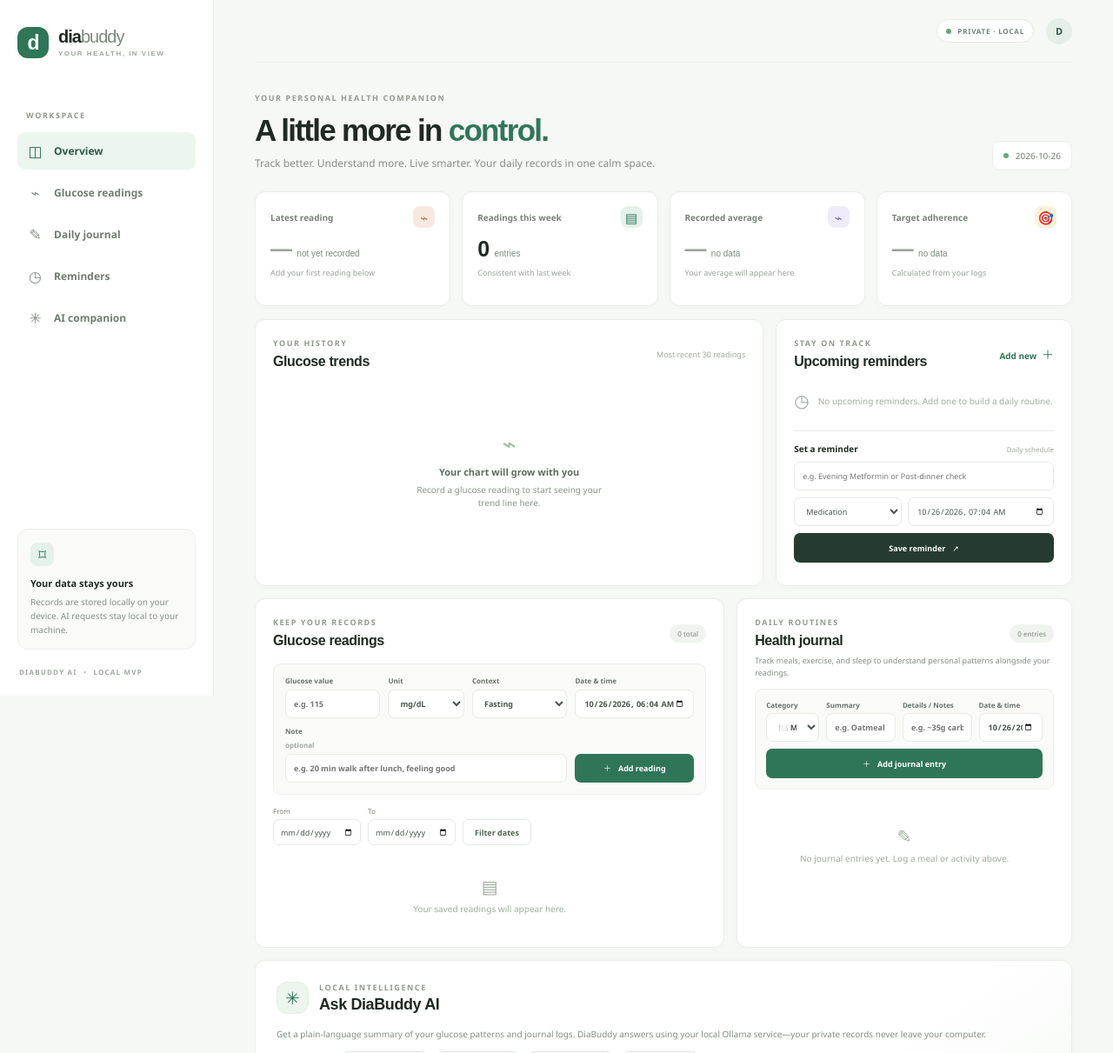
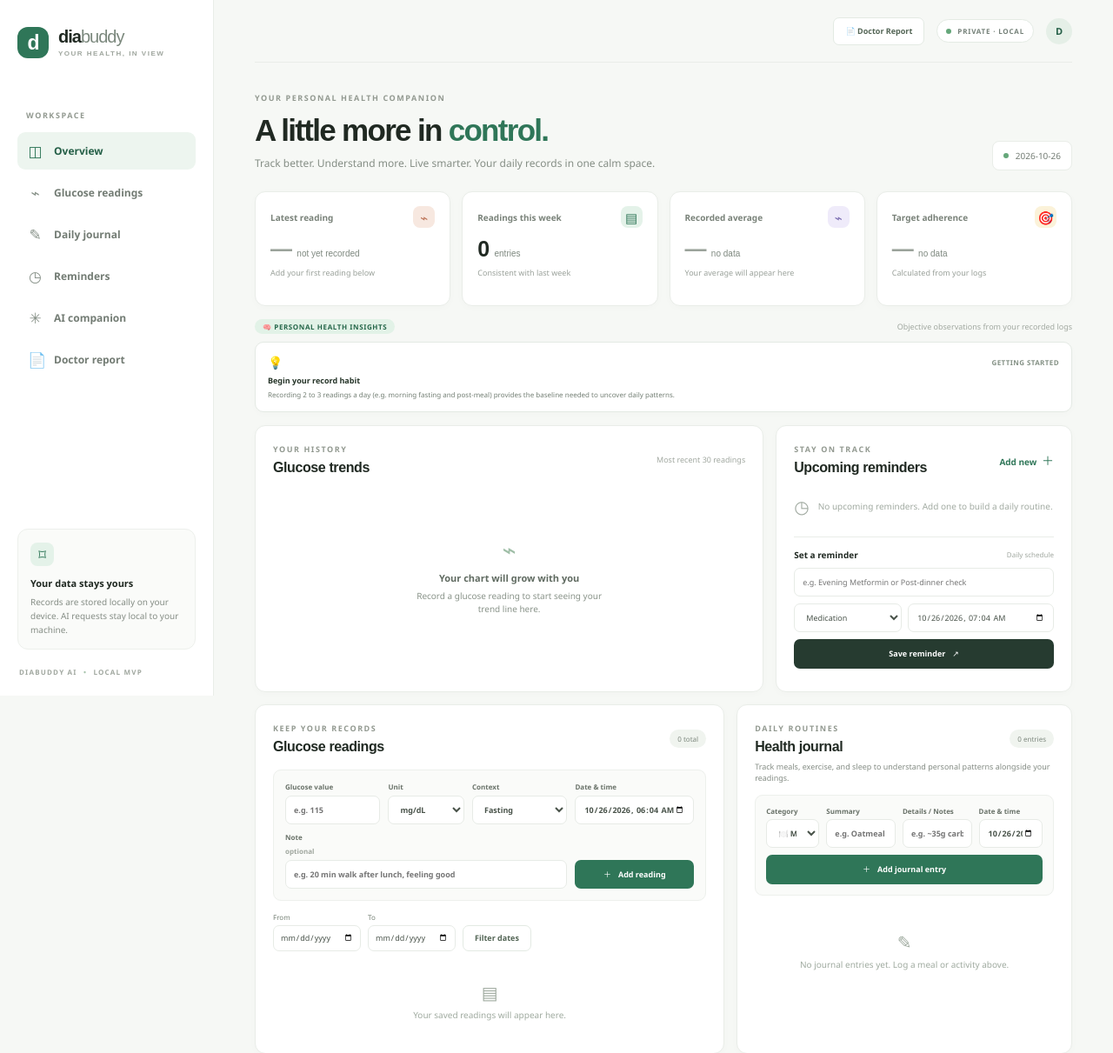
Before and after one commit to vinuthchubbali-tech/diabuddy-ai, a Flask app: page / in a window 1280 px wide. Shown: the top 1211 px of the page at 87% size. Run offline with Flask 3, Linux system fonts and the light colour scheme; data that the repository does not hold is empty.

Commit message:
feat: add Doctor Appointment Report Generator and Personal Health Insights engine

```diff
--- a/app.py
+++ b/app.py
@@ -1,7 +1,7 @@
 import math
 import os
 import secrets
-from datetime import date, datetime
+from datetime import date, datetime, timedelta
 from pathlib import Path
 
 from flask import (
@@ -21,6 +21,7 @@ from services.ai_assistant import build_assistant_prompt, query_ollama
 from services.analytics import (
     classify_reading,
     compute_statistics,
+    generate_health_insights,
     prepare_chart_data,
 )
 from services.journal import (
@@ -113,16 +114,18 @@ def get_dashboard_data(db_path=None):
     for r in readings:
         r["classification"] = classify_reading(r["value"], r["unit"], r["context"])
 
-    stats = compute_statistics(readings)
-    chart_readings = prepare_chart_data(readings, limit=30)
     upcoming_reminders, recent_reminders = get_reminders(target_db, limit=8)
     journal_entries = get_journal_entries(target_db, limit=12)
+    stats = compute_statistics(readings)
+    insights = generate_health_insights(readings, journal_entries)
+    chart_readings = prepare_chart_data(readings, limit=30)
 
     return {
         "readings": readings,
         "chart_readings": chart_readings,
         "latest": readings[0] if readings else None,
         "stats": stats,
+        "insights": insights,
         "weekly_count": stats["weekly_count"],
         "weekly_delta": stats["weekly_delta"],
         "averages": stats["averages"],
@@ -167,6 +170,71 @@ def index():
     data["from_date"] = from_date
     data["to_date"] = to_date
     return render_template("index.html", **data)
+
+
+@app.get("/report")
+def doctor_report_route():
+    try:
+        days = int(request.args.get("days", "14"))
+    except (TypeError, ValueError):
+        days = 14
+    if days not in {7, 14, 30, 90}:
+        days = 14
+
+    now = datetime.now()
+    start_dt = now - timedelta(days=days)
+    start_iso = start_dt.isoformat(timespec="minutes")
+
+    with get_db(app.config["DATABASE_PATH"]) as db:
+        readings_rows = db.execute(
+            """
+            SELECT * FROM readings
+            WHERE recorded_at >= ?
+            ORDER BY recorded_at DESC, id DESC
+            """,
+            (start_iso,),
+        ).fetchall()
+        journal_rows = db.execute(
+            """
+            SELECT * FROM journal_entries
+            WHERE logged_at >= ?
+            ORDER BY logged_at DESC, id DESC
+            """,
+            (start_iso,),
+        ).fetchall()
+        reminders_rows = db.execute(
+            """
+            SELECT * FROM reminders
+            WHERE scheduled_at >= ?
+            ORDER BY scheduled_at ASC
+            """,
+            (start_iso,),
+        ).fetchall()
+
+    readings = [dict(r) for r in readings_rows]
+    for r in readings:
+        r["classification"] = classify_reading(r["value"], r["unit"], r["context"])
+
+    journal_entries = [dict(j) for j in journal_rows]
+    reminders = [dict(rem) for rem in reminders_rows]
+
+    stats = compute_statistics(readings)
+    insights = generate_health_insights(readings, journal_entries)
+    completed_reminders_count = sum(1 for rem in reminders if rem.get("completed") == 1)
+
+    return render_template(
+        "report.html",
+        readings=readings,
+        journal_entries=journal_entries,
+        stats=stats,
+        insights=insights,
+        days=days,
+        start_date=start_dt.strftime("%b %d, %Y"),
+        end_date=now.strftime("%b %d, %Y"),
+        generated_at=now.strftime("%b %d, %Y %H:%M"),
+        total_reminders_count=len(reminders),
+        completed_reminders_count=completed_reminders_count,
+    )
 
 
 @app.post("/readings")
--- a/services/analytics.py
+++ b/services/analytics.py
@@ -144,3 +144,131 @@ def prepare_chart_data(readings: list[dict], limit: int = 30) -> list[dict]:
     matched = [r for r in readings if r["unit"] == chart_unit][:limit]
     # Reverse so the chart flows chronologically (left to right)
     return list(reversed(matched))
+
+
+def generate_health_insights(
+    readings: list[dict], journal: list[dict] | None = None
+) -> list[dict]:
+    """Generate objective, non-diagnostic observational insights from recorded logs.
+
+    Insights explain data volume, compare contexts, and avoid claiming direct causation.
+    """
+    insights = []
+    if not readings:
+        return [
+            {
+                "icon": "💡",
+                "tag": "Getting Started",
+                "title": "Begin your record habit",
+                "body": "Recording 2 to 3 readings a day (e.g. morning fasting and post-meal) provides the baseline needed to uncover daily patterns.",
+            }
+        ]
+
+    stats = compute_statistics(readings)
+    now = datetime.now()
+
+    # 1. Tracking Frequency & Consistency
+    weekly_cnt = stats["weekly_count"]
+    delta = stats["weekly_delta"]
+    if delta > 0:
+        insights.append(
+            {
+                "icon": "📈",
+                "tag": "Consistency",
+                "title": f"Logging frequency increased (+{delta} this week)",
+                "body": f"You logged {weekly_cnt} readings in the last 7 days. Higher logging frequency helps build a reliable health record.",
+            }
+        )
+    elif delta < 0 and abs(delta) >= 3:
+        insights.append(
+            {
+                "icon": "ℹ️",
+                "tag": "Observation",
+                "title": f"Fewer entries logged this week ({weekly_cnt} vs {stats['previous_weekly_count']})",
+                "body": "Logging consistently across both weekdays and weekends provides a more complete picture for your doctor.",
+            }
+        )
+    else:
+        insights.append(
+            {
+                "icon": "🎯",
+                "tag": "Routine",
+                "title": f"Steady recording routine ({weekly_cnt} this week)",
+                "body": "Your recording volume is steady. Consistent data gives your healthcare team clear visibility into your routine.",
+            }
+        )
+
+    # 2. Fasting vs Post-meal comparison
+    fasting = [r["value"] for r in readings if r.get("context") == "Fasting"]
+    after_meal = [r["value"] for r in readings if r.get("context") == "After meal"]
+    unit = readings[0]["unit"]
+
+    if fasting and after_meal:
+        f_avg = sum(fasting) / len(fasting)
+        p_avg = sum(after_meal) / len(after_meal)
+        diff = p_avg - f_avg
+        if diff > 0:
+            insights.append(
+                {
+                    "icon": "🍽️",
+                    "tag": "Context Pattern",
+                    "title": f"Post-meal entries average {diff:.0f} {unit} higher than fasting",
+                    "body": f"Fasting average: {f_avg:.1f} {unit} · Post-meal average: {p_avg:.1f} {unit}. Post-prandial rises are natural; review this spread with your clinician.",
+                }
+            )
+        else:
+            insights.append(
+                {
+                    "icon": "🍽️",
+                    "tag": "Context Pattern",
+                    "title": f"Post-meal and fasting averages are close",
+                    "body": f"Fasting: {f_avg:.1f} {unit} · Post-meal: {p_avg:.1f} {unit}. Stable averages suggest balanced meal compositions.",
+                }
+            )
+
+    # 3. Target Range Adherence
+    in_range = stats["in_range_percent"]
+    if in_range is not None:
+        if in_range >= 70:
+            insights.append(
+                {
+                    "icon": "⭐",
+                    "tag": "Adherence",
+                    "title": f"{in_range}% of readings within general target ranges",
+                    "body": "A strong majority of your recorded readings fall within ADA reference guidelines (Fasting 80–130, Post-meal <180 mg/dL).",
+                }
+            )
+        else:
+            insights.append(
+                {
+                    "icon": "📊",
+                    "tag": "Educational Target",
+                    "title": f"{in_range}% of readings currently in reference target range",
+                    "body": "Discuss these recorded ranges with your healthcare professional to customize targets specific to your care plan.",
+                }
+            )
+
+    # 4. Lifestyle Journal Observations
+    if journal:
+        exercise_entries = [j for j in journal if j.get("category") == "Exercise"]
+        sleep_entries = [j for j in journal if j.get("category") == "Sleep"]
+        if exercise_entries:
+            insights.append(
+                {
+                    "icon": "🏃",
+                    "tag": "Lifestyle Observation",
+                    "title": f"{len(exercise_entries)} physical activities tracked",
+                    "body": "Active movement was logged alongside your readings. Comparing exercise days to glucose trends can reveal helpful routines.",
+                }
+            )
+        elif sleep_entries:
+            insights.append(
+                {
+                    "icon": "🌙",
+                    "tag": "Rest & Routine",
+                    "title": f"{len(sleep_entries)} sleep records logged",
+                    "body": "Regular sleep schedules help maintain insulin sensitivity. Continue tracking your sleep duration alongside readings.",
+                }
+            )
+
+    return insights[:4]
--- a/static/style.css
+++ b/static/style.css
@@ -243,6 +243,18 @@ td { padding: 10px 8px; border-bottom: 1px solid #f1f3f0; color: #697269; font-s
 .page-footer { display: flex; justify-content: space-between; padding: 12px 2px 0; color: #9ca49c; font-size: 8px; }
 .sr-only { position: absolute; width: 1px; height: 1px; overflow: hidden; clip: rect(0,0,0,0); white-space: nowrap; clip-path: inset(50%); }
 
+/* Personal Health Insights */
+.insights-section { margin-bottom: 15px; }
+.insights-header { display: flex; align-items: center; justify-content: space-between; margin-bottom: 9px; }
+.insights-pill { font-size: 8px; font-weight: 700; color: #256649; background: #e2f2e7; padding: 3px 9px; border-radius: 12px; letter-spacing: 0.6px; }
+.insights-grid { display: grid; grid-template-columns: repeat(auto-fit, minmax(240px, 1fr)); gap: 11px; }
+.insight-card { padding: 13px 14px; border: 1px solid #e4eae4; border-radius: 10px; background: #fff; box-shadow: 0 2px 8px #24362405; display: flex; flex-direction: column; gap: 4px; }
+.insight-top { display: flex; align-items: center; justify-content: space-between; margin-bottom: 2px; }
+.insight-icon { font-size: 14px; }
+.insight-tag { font-size: 8px; font-weight: 700; color: #849185; text-transform: uppercase; letter-spacing: 0.4px; }
+.insight-card strong { font-size: 9px; color: #253428; line-height: 1.35; }
+.insight-card p { margin: 0; font-size: 8px; color: #727e73; line-height: 1.45; }
+
 /* Responsive */
 @media (min-width: 1500px) {
   .main-content { margin-right: auto; padding-right: 62px; padding-left: 62px; }
--- a/templates/index.html
+++ b/templates/index.html
@@ -23,6 +23,7 @@
         <a class="nav-link" href="#journal"><span>✎</span> Daily journal</a>
         <a class="nav-link" href="#reminders"><span>◷</span> Reminders</a>
         <a class="nav-link" href="#assistant"><span>✳</span> AI companion</a>
+        <a class="nav-link" href="{{ url_for('doctor_report_route') }}"><span>📄</span> Doctor report</a>
       </nav>
       <div class="sidebar-bottom">
         <div class="privacy-card">
@@ -38,6 +39,7 @@
       <header class="topbar">
         <div class="mobile-brand"><span class="brand-mark">d</span><strong>diabuddy</strong></div>
         <div class="topbar-spacer"></div>
+        <a class="button button-light no-mobile" href="{{ url_for('doctor_report_route') }}" style="font-size:9px; height:32px;">📄 Doctor Report</a>
         <span class="local-badge"><span></span> PRIVATE · LOCAL</span>
         <div class="avatar" aria-hidden="true">D</div>
       </header>
@@ -125,6 +127,28 @@
           {% endif %}
         </article>
       </section>
+
+      <!-- Personal Health Insights (Phase 2 Feature) -->
+      {% if insights %}
+        <section class="insights-section" aria-label="Personal health insights">
+          <div class="insights-header">
+            <span class="insights-pill">🧠 PERSONAL HEALTH INSIGHTS</span>
+            <small class="subtle-label">Objective observations from your recorded logs</small>
+          </div>
+          <div class="insights-grid">
+            {% for item in insights %}
+              <div class="insight-card">
+                <div class="insight-top">
+                  <span class="insight-icon">{{ item.icon }}</span>
+                  <span class="insight-tag">{{ item.tag }}</span>
+                </div>
+                <strong>{{ item.title }}</strong>
+                <p>{{ item.body }}</p>
+              </div>
+            {% endfor %}
+          </div>
+        </section>
+      {% endif %}
 
       <!-- Charts & Reminders Grid -->
       <section class="content-grid">
```
Also changed, not shown: templates/report.html (added, +184 -0 lines), tests/test_analytics.py (+18 -0 lines), tests/test_app.py (+28 -0 lines).
